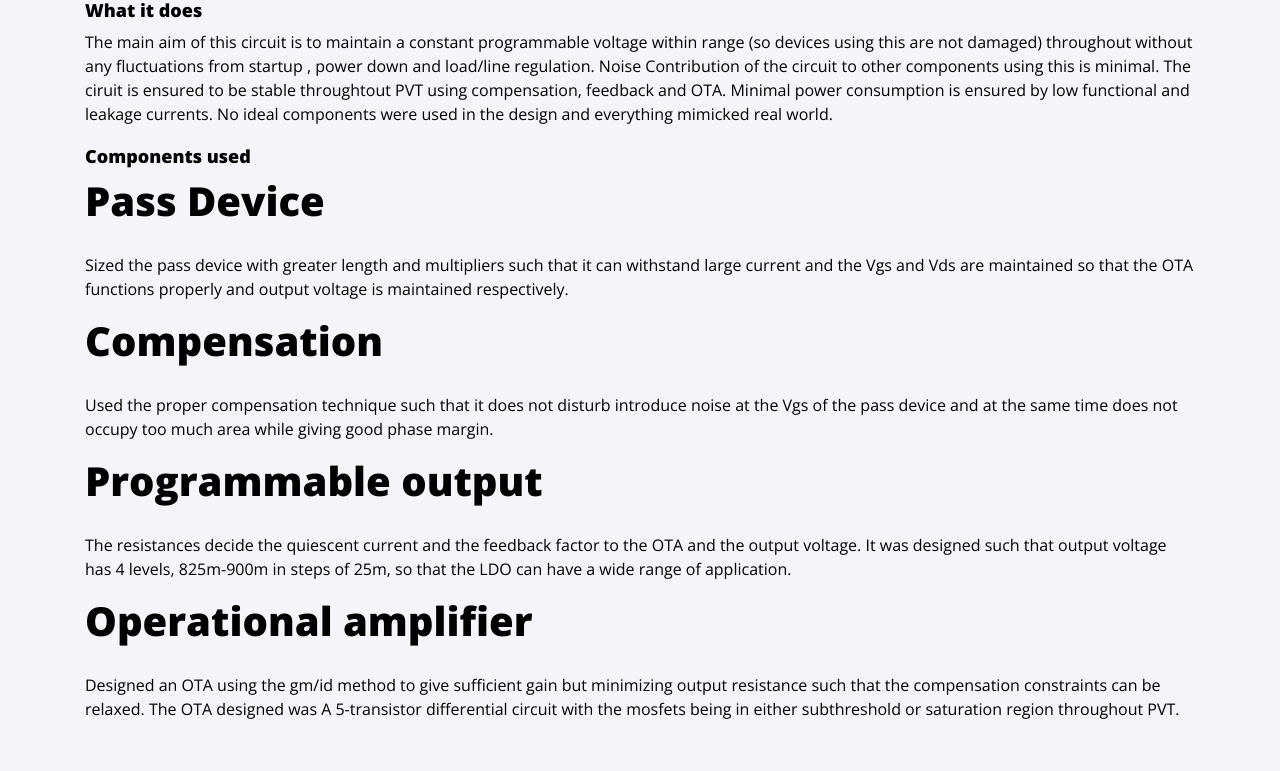
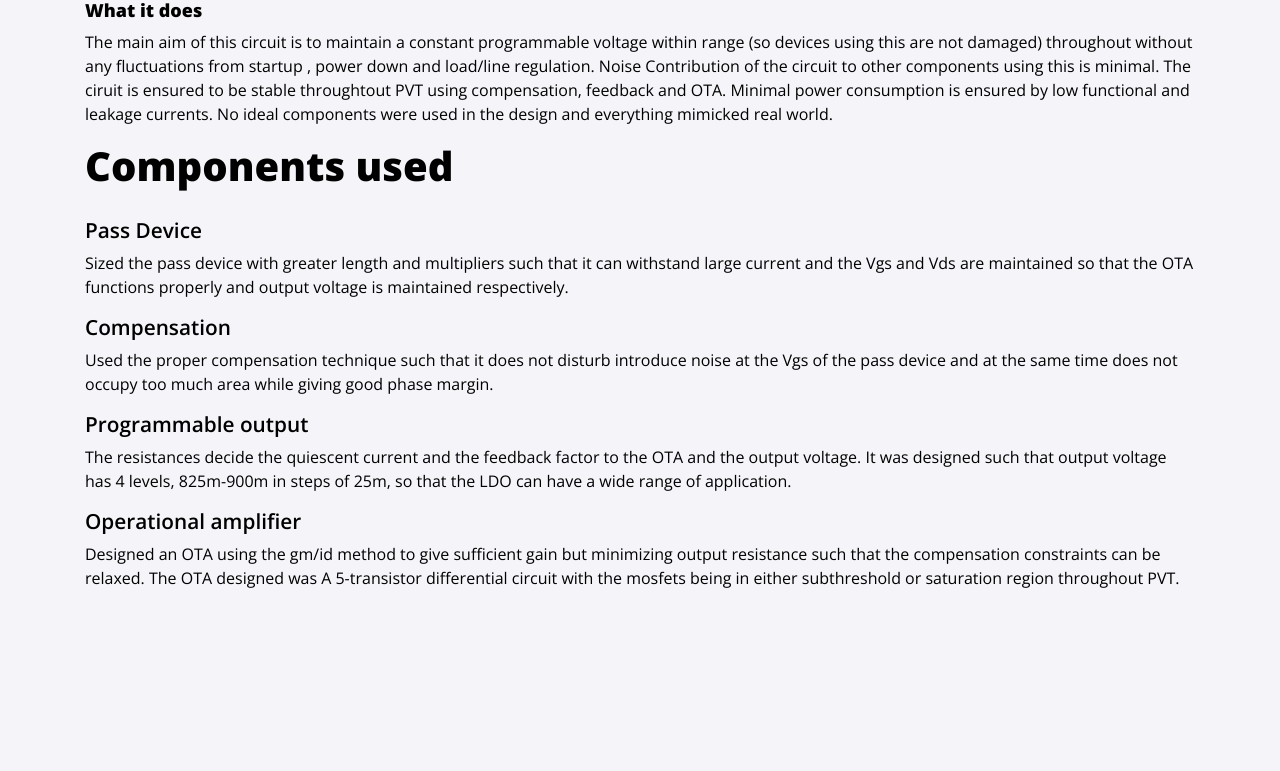
Before and after one commit to harshrawat17/template3, a Jekyll site: the page built from projects/LDO.md, in a window 1280 px wide. Shown: the part 521-1292 px from the top of the page. Built offline with Jekyll 4.4.1, drawn with Linux system fonts in a browser that asks for light colours; nearby versions of some CDN libraries; after the commit the page ends 1161 px from its top, so only the background shows below that.

Commit message:
Update LDO.md

```diff
--- a/projects/LDO.md
+++ b/projects/LDO.md
@@ -15,24 +15,24 @@ The ciruit is ensured to be stable throughtout PVT using compensation, feedback
 Minimal power consumption is ensured by low functional and leakage currents.
 No ideal components were used in the design and everything mimicked real world.
 
-## Components used
+# Components used
 
-# Pass Device
+### Pass Device
 Sized the pass device with greater length and multipliers such that it can withstand large
 current and the Vgs and Vds are maintained so that the OTA functions properly and output
 voltage is maintained respectively.
 
-# Compensation
+### Compensation
 Used the proper compensation technique such that it does not disturb introduce noise at
 the Vgs of the pass device and at the same time does not occupy too much area while giving
 good phase margin.
 
-# Programmable output
+### Programmable output
 The resistances decide the quiescent current and the feedback factor to the OTA and the
 output voltage. It was designed such that output voltage has 4 levels, 825m-900m in steps of
 25m, so that the LDO can have a wide range of application.
 
-# Operational amplifier
+### Operational amplifier
 Designed an OTA using the gm/id method to give sufficient gain but minimizing output
 resistance such that the compensation constraints can be relaxed. The OTA designed was
 A 5-transistor differential circuit with the mosfets being in either subthreshold or saturation
```
